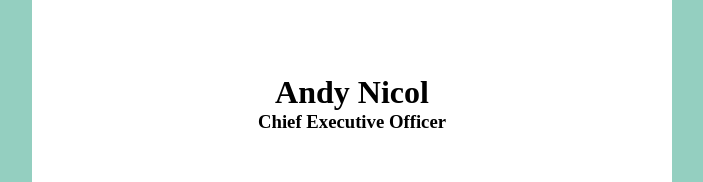
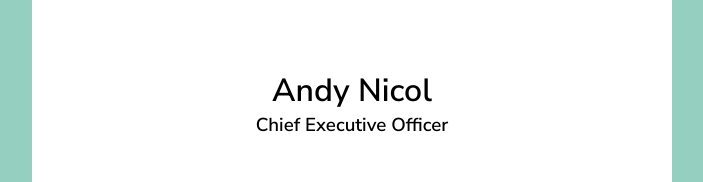
Before and after one commit to mabstract25/DigitalBusinessCard, a website built with webpack: page src/index.html in a window 1280 px wide. Shown: the part 357-539 px from the top of the page, without its empty margins (288-991 px from the left). Built offline with nearby package versions, Linux system fonts and the light colour scheme.

Commit message:
Font face declaration

```diff
--- a/src/styles.css
+++ b/src/styles.css
@@ -1,3 +1,11 @@
+@font-face {
+    font-family: 'Nunito Sans';
+    src: url(/fonts/NunitoSans-VariableFont_YTLC\,opsz\,wdth\,wght.woff2);
+    font-weight: 600;
+    font-style: normal;
+    font-display: swap;
+}
+
 * {
     margin: 0;
     padding: 0;
@@ -6,6 +14,7 @@
 
 h2,h3,p {
     text-align: center;
+    font-family: 'Nunito Sans', Geneva, Tahoma, sans-serif;;
 }
 
 h2 {
```
Also changed, not shown: fonts/NunitoSans-VariableFont_YTLC,opsz,wdth,wght.woff2 (added).
